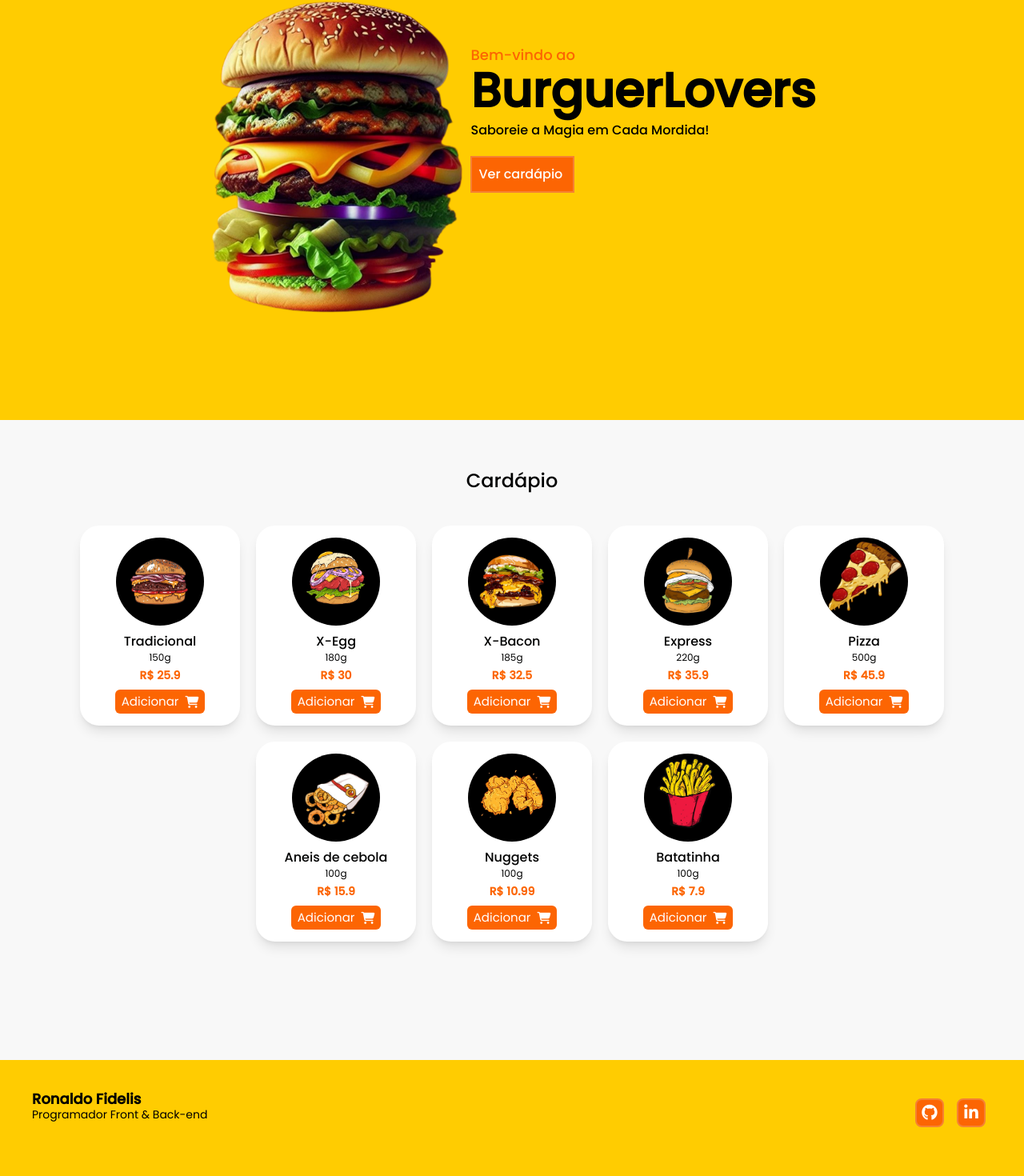
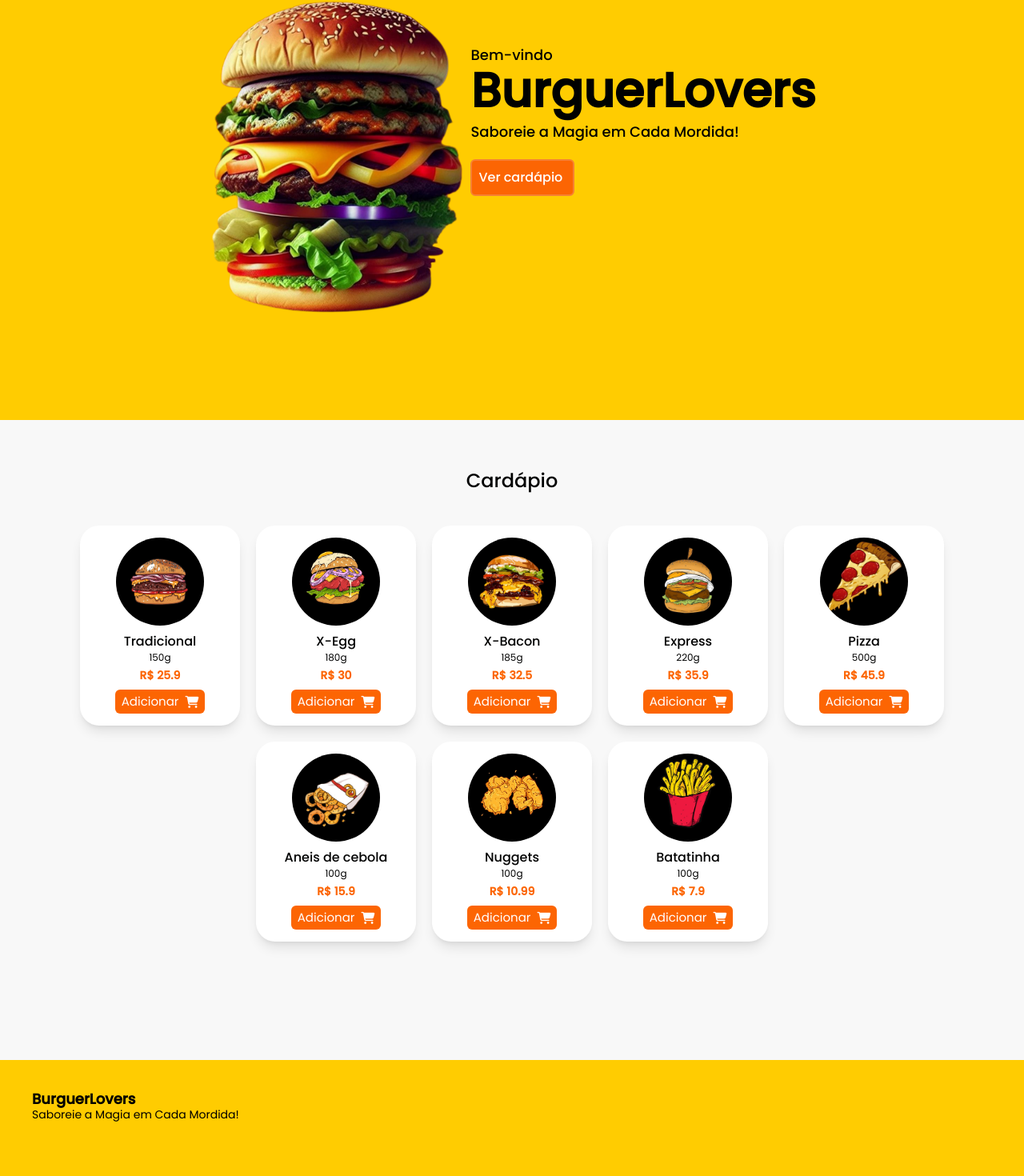
Before and after one commit to RonaldoFidelis/Hamburgueria, a React (Vite) app: page / in a window 1280 px wide. Shown: the part 115-1585 px from the top of the page at 80% size. Built offline with nearby package versions, Linux system fonts and the light colour scheme.

Commit message:
Feat: AddIconAdjustFooter

```diff
--- a/src/components/Carrinho.jsx
+++ b/src/components/Carrinho.jsx
@@ -65,7 +65,7 @@ export function Carrinho({ cart, setCart }) {
                 {carrinho.map((item, id) => (
                   <tr className='border-b-2' key={id}>
                     <td className='flex items-center mt-3 mb-4 max-w-[300px]'>
-                      <img className='w-[80px] h-[80px] bg-black rounded-lg' src={item.img} alt="foto-pedido" />
+                      <img className='w-[50px] md:w-[90px] bg-black rounded-lg' src={item.img} alt="foto-pedido" />
                       <div className='flex flex-col px-2 overflow-hidden'>
                         <h1 className='text-base'>{item.nome}</h1>
                         <p className='text-sm'>{item.gramas}g</p>
--- a/src/components/Footer.jsx
+++ b/src/components/Footer.jsx
@@ -2,25 +2,12 @@ export function Footer() {
   return (
     <div className="bg-HomeBg grid grid-cols-1 md:grid-cols-3 p-4 md:p-10">
       <div className="md:col-span-1 pt-10 md:pt-0">
-        <h2 className="text-lg text-HomeFontPrimary leading-none font-semibold ">Ronaldo Fidelis</h2>
-        <h3 className="text-sm">Programador Front & Back-end</h3>
+        <h2 className="text-lg text-HomeFontPrimary leading-none font-semibold ">BurguerLovers</h2>
+        <h3 className="text-sm">Saboreie a Magia em Cada Mordida!</h3>
       </div>
-      <div className="md:col-span-2 pt-10 md:pt-2">
-        <ul className="flex md:justify-end">
-          <li
-            className="flex items-center justify-center text-xl bg-HomeFontSecondary border-2 border-[#f68133] hover:border-white duration-500 w-9 h-9 rounded-lg mx-2">
-            <a href="https://github.com/RonaldoFidelis" target="_blank" rel="noreferrer"><i
-              className="text-white fa-brands fa-github"></i></a>
-          </li>
-          <li
-            className="flex items-center justify-center text-xl bg-HomeFontSecondary border-2 border-[#f68133] hover:border-white duration-500 w-9 h-9 rounded-lg mx-2">
-            <a href="https://www.linkedin.com/in/ronaldo-fidelis-9922941a9/" target="_blank" rel="noreferrer"><i
-              className="text-white fa-brands fa-linkedin-in"></i></a>
-          </li>
-        </ul>
-      </div>
+
       <div className="md:col-span-3 mt-20">
-        <p className="flex justify-center gap-1 text-fontLight text-[15px]">&copy; Projeto desenvolvido por:<a
+        <p className="flex justify-center gap-1 text-fontLight text-[13px]">&copy; Projeto desenvolvido por:<a
           className="text-HomeFontPrimary hover:text-white duration-500 cursor-pointer" href="https://portfolio-ronaldo-fidelis.netlify.app/"
           target="_blank" rel="noreferrer">Ronaldo Fidelis</a></p>
       </div>
--- a/src/components/Logo.jsx
+++ b/src/components/Logo.jsx
@@ -7,10 +7,10 @@ export function Logo() {
         <img className='w-[320px]' src={burger} alt="foto-de-hambuguer"/>
         <div className="flex flex-wrap md:h-[300px] flex-col leading-relaxed">
           <h2 className='
-            text-lg font-medium text-HomeFontSecondary'>Bem-vindo ao</h2>
+            text-lg font-medium text-HomeFontPrimary'>Bem-vindo</h2>
           <h1 className="text-4xl md:text-6xl font-bold text-HomeFontPrimary">BurguerLovers</h1>
-          <h3 className="text-base mt-2 font-medium" >Saboreie a Magia em Cada Mordida!</h3>
-          <a className="text-white font-medium mt-5 p-2 bg-HomeFontSecondary border-2 border-[#f68133] hover:border-white duration-500 w-[130px]" href="#cardapio">
+          <h3 className="text-lg mt-2 font-medium" >Saboreie a Magia em Cada Mordida!</h3>
+          <a className="text-white font-medium mt-5 p-2 rounded-md bg-HomeFontSecondary border-2 border-[#f68133] hover:border-white duration-500 w-[130px]" href="#cardapio">
             Ver cardápio
           </a>
         </div>
--- a/src/components/Nav.jsx
+++ b/src/components/Nav.jsx
@@ -1,4 +1,5 @@
 import { Link } from "react-router-dom";
+import xegg from '/img/xegg.png'
 
 export function Nav({cart}){
 
@@ -7,6 +8,7 @@ export function Nav({cart}){
       <Link to="/" className="flex items-center gap-2" >
         <h1 className='text-lg md:text-xl font-medium'>
         BurguerLovers</h1>
+        <img className="w-[40px]" src={xegg} alt="" />
       </Link>
       <Link to="/carrinho">
         {cart != '' ? (
```
